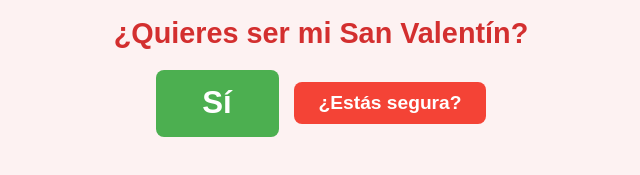
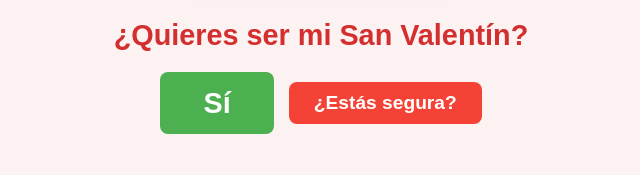
Before and after one commit to TioWicho/Sorpresa, a plain HTML site: page index.html in a window 1280 px wide. Both pictures are taken after a click on the button "No". Shown: the part 495-670 px from the top of the page, without its empty margins (319-959 px from the left). Drawn offline with Linux system fonts and the light colour scheme.

Commit message:
Update index.html

```diff
--- a/index.html
+++ b/index.html
@@ -151,7 +151,7 @@
             btnNo.textContent = currentStep.text;
 
             // Aumentar el tamaño del botón SÍ
-            yesFontSize += 0.75;
+            yesFontSize += 0.6;
             btnYes.style.fontSize = `${yesFontSize}rem`;
             btnYes.style.padding = `${yesFontSize * 0.5}rem ${yesFontSize * 1.5}rem`;
 
```
